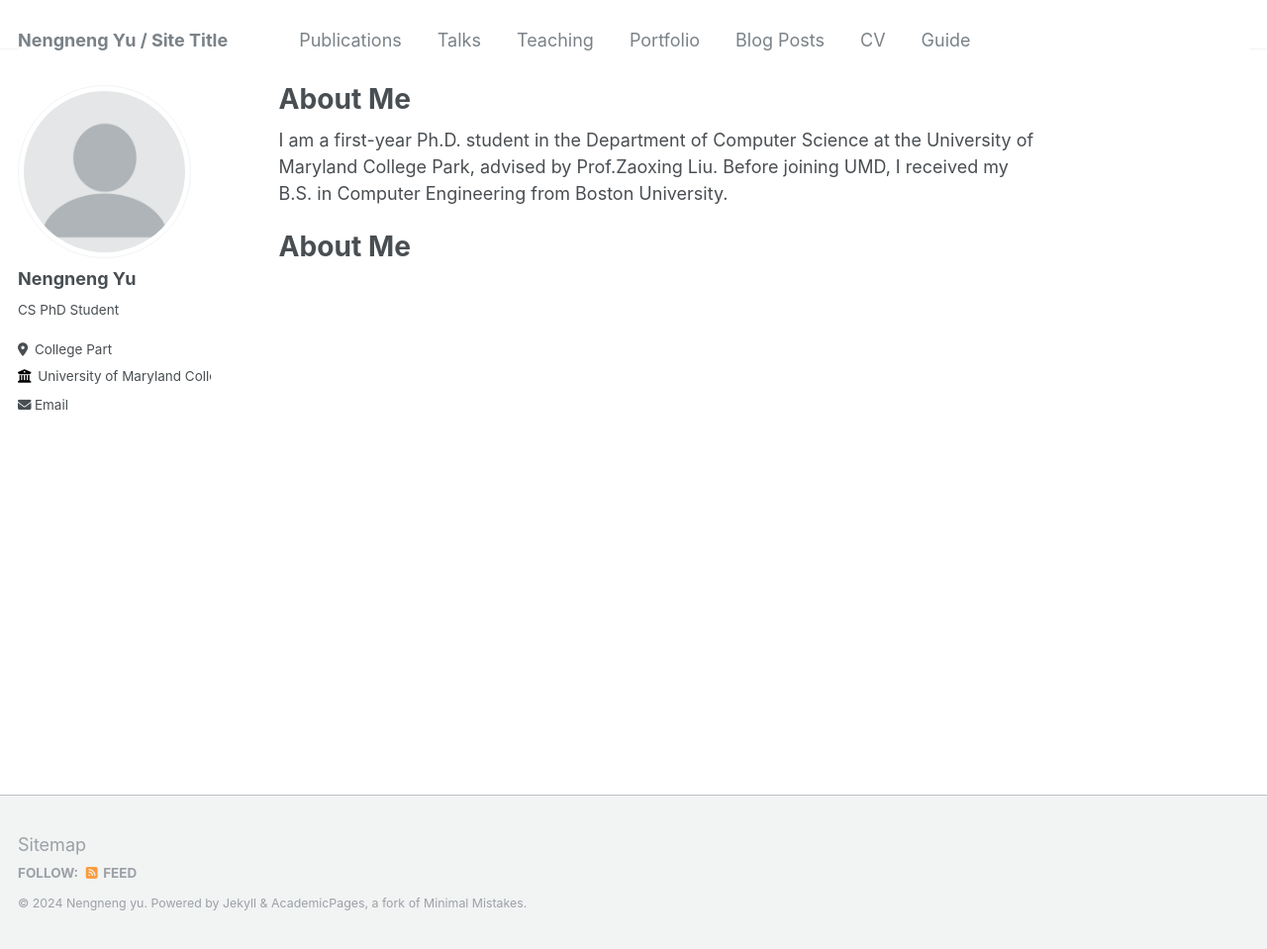
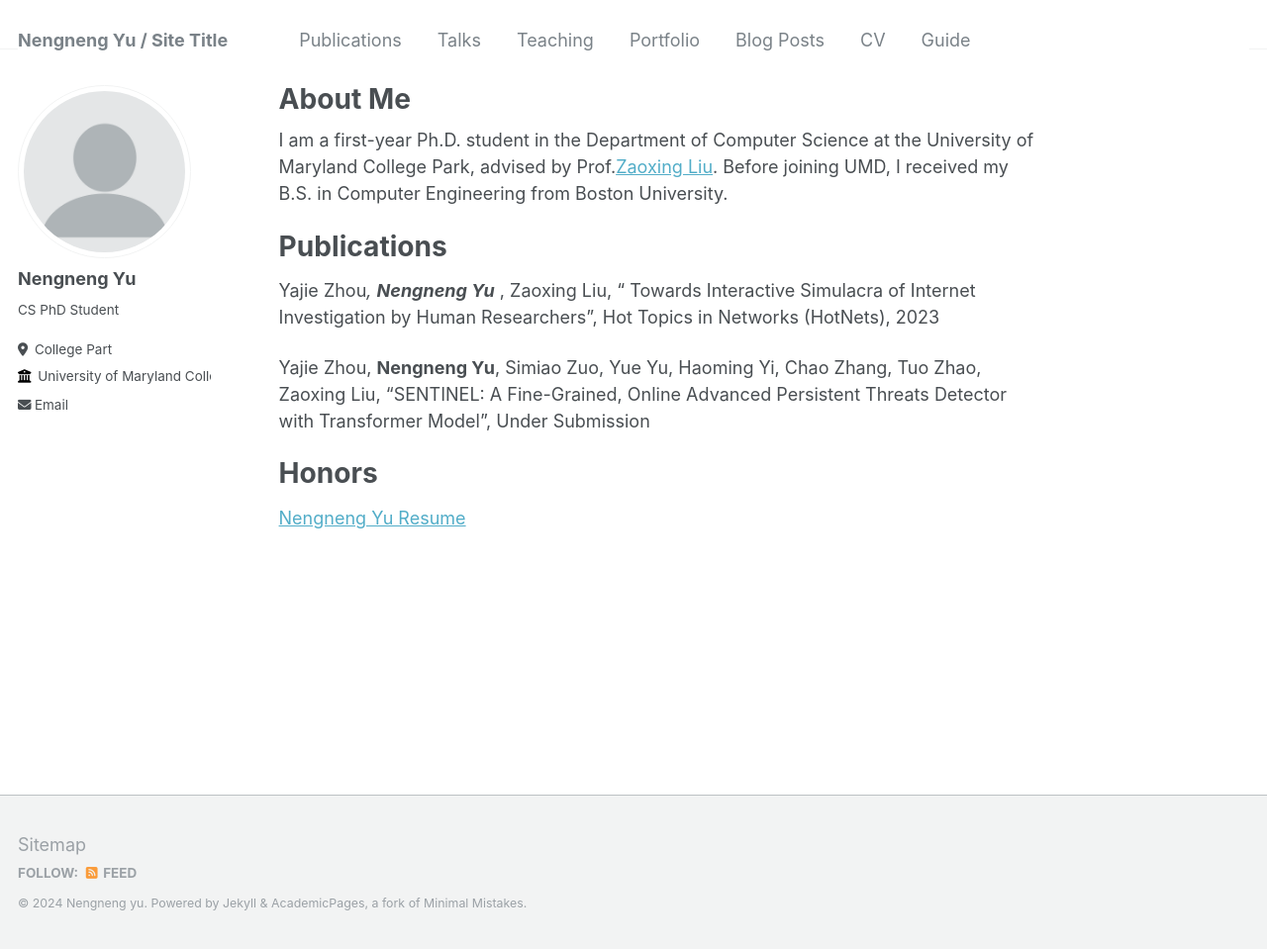
Before and after one commit to Samfisheryu/samfisheryu.github.io, a Jekyll site: the page built from _pages/about.md, in a window 1280 px wide and 959 px high. Shown: the whole window at 99% size. Built offline with Jekyll 4.4.1, drawn with Linux system fonts in a browser that asks for light colours.

Commit message:
Update about.md

```diff
--- a/_pages/about.md
+++ b/_pages/about.md
@@ -7,8 +7,15 @@ redirect_from:
   - /about.html
 ---
 
-I am a first-year Ph.D. student in the Department of Computer Science at the University of Maryland College Park, advised by Prof.Zaoxing Liu. Before joining UMD, I received my B.S. in Computer Engineering from Boston University.
+I am a first-year Ph.D. student in the Department of Computer Science at the University of Maryland College Park, advised by Prof.[Zaoxing Liu](https://zaoxing.github.io/). Before joining UMD, I received my B.S. in Computer Engineering from Boston University.
 
 
-About Me
+Publications
 ======
+Yajie Zhou*, **Nengneng Yu*** , Zaoxing Liu, “ Towards Interactive Simulacra of Internet Investigation by Human Researchers",  Hot Topics in Networks (HotNets), 2023
+
+Yajie Zhou, **Nengneng Yu**, Simiao Zuo, Yue Yu, Haoming Yi, Chao Zhang, Tuo Zhao, Zaoxing Liu, “SENTINEL: A Fine-Grained, Online Advanced Persistent Threats Detector with Transformer Model", Under Submission
+
+Honors
+======
+[Nengneng Yu Resume](https://github.com/Samfisheryu/samfisheryu.github.io/master/files/CV_PhD_NengnengYu(1).pdf)
```
